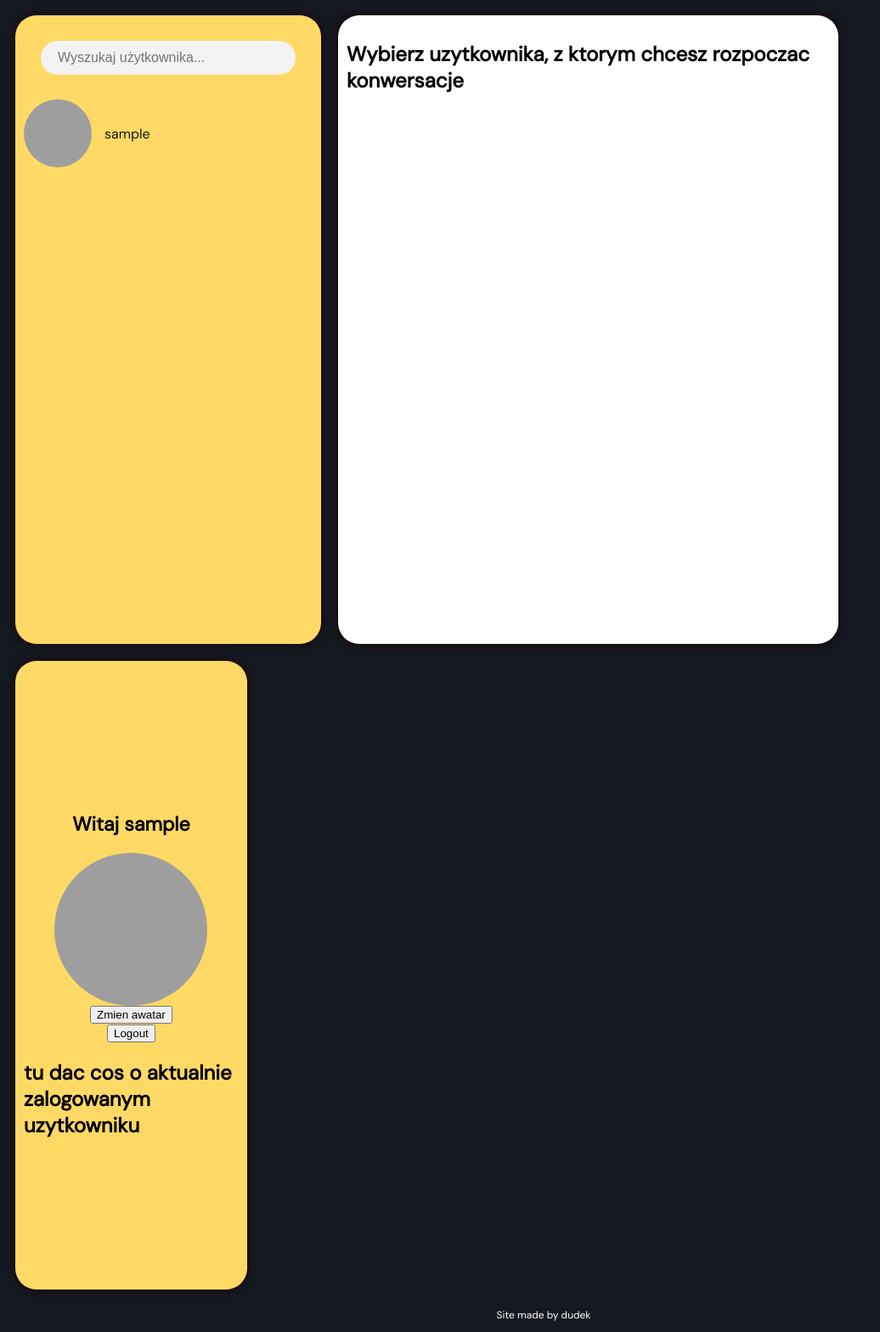
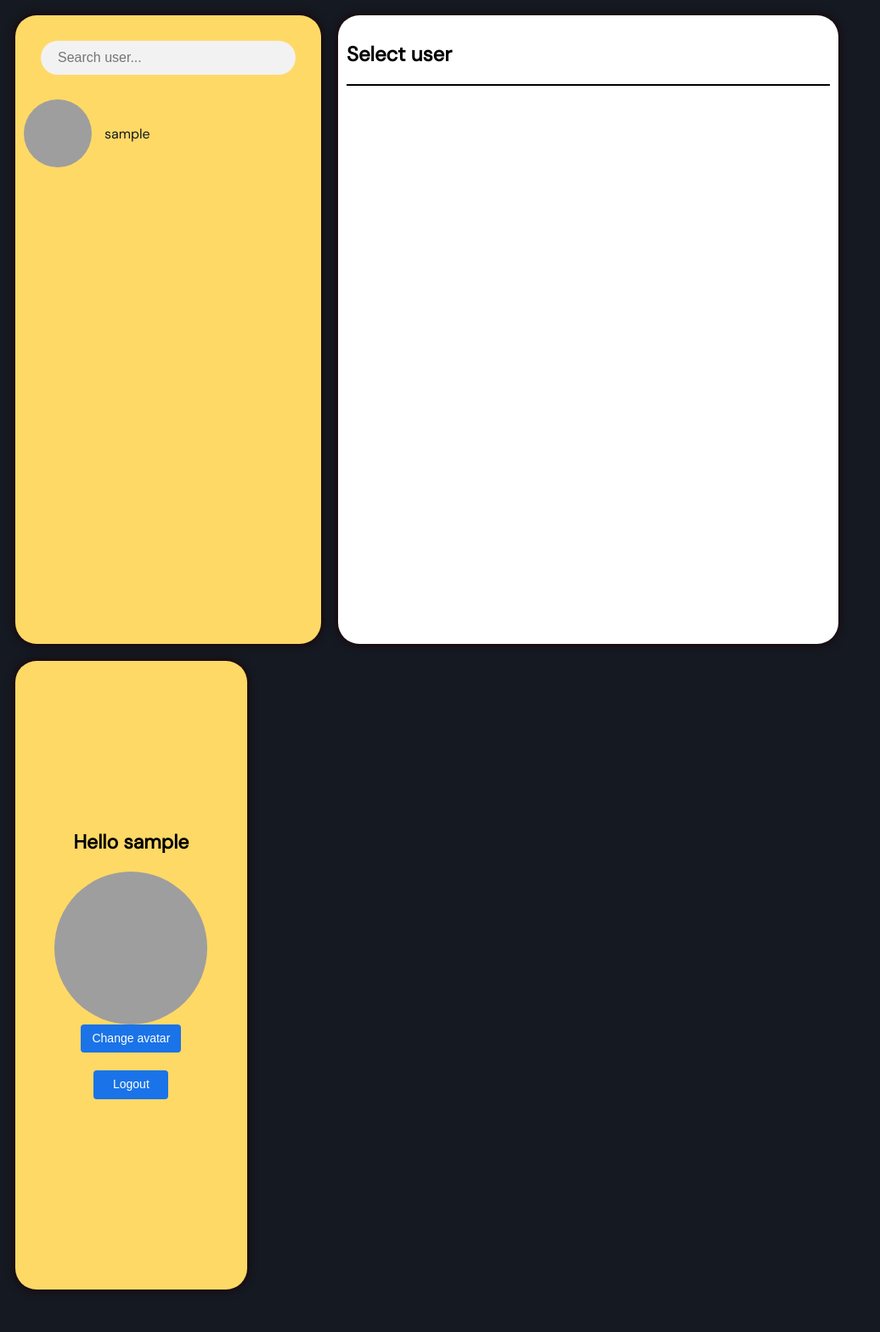
Before and after one commit to dudekx2137/phpChat, a PHP site: page /main.php in a window 1280 px wide. Shown: the whole page at 85% size, without its empty margins (0-1036 px from the left). After the commit the page ends 1520 px from the top, so only its background shows below. Run offline with PHP 8.4, Linux system fonts and the light colour scheme; the visitor is signed in with stand-in values (Sample User, id 1); grey boxes are pictures that could not be loaded.

Commit message:
Add files via upload

```diff
--- a/main.php
+++ b/main.php
@@ -14,7 +14,7 @@
                 include'is_user_logged.php';
             ?>
     <div class="search-container">
-        <input class="search-input" type="text" placeholder="Wyszukaj użytkownika...">
+        <input class="search-input" type="text" placeholder="Search user...">
     </div>
             <br>
             <!-- lista użytkowników -->
@@ -54,9 +54,9 @@
             }
             // naglowek z info o rozmowcy
             if (isset($recipient)) {
-                echo "<h2 class = 'nameOfActualConversation'>Rozmowa z " . $recipient['username'] . "</h2>";
+                echo "<h2 class = 'nameOfActualConversation'>Conversation with: " . $recipient['username'] . "</h2>";
             } else {
-                echo "<h2>Wybierz uzytkownika, z ktorym chcesz rozpoczac konwersacje</h2>";
+                echo "<h2>Select user</h2>";
             }
             ?>
             <!-- Wyświetlanie wiadomości -->
@@ -72,11 +72,23 @@
                         ORDER BY messages.created_at ASC;";
                         $result = mysqli_query($conn, $query);
                         if (mysqli_num_rows($result) > 0) {
-                        while ($row = mysqli_fetch_assoc($result)) {
-                            echo "<p><strong>" .$row["sent_time"] . " " . $row["sender_name"] . ":</strong> " . $row["message"] . "</p>";
-                        }
+                            while ($row = mysqli_fetch_assoc($result)) {
+                                $sender_id = $row['sender_id'];
+                                $sender_name = $row['sender_name'];
+                                $message = $row['message'];
+                                $hrs = $row['sent_time'];
+                                $avatar_path = mysqli_fetch_assoc(mysqli_query($conn, "SELECT avatar_path FROM users WHERE id = $row[sender_id]"))['avatar_path'];
+                                $avatar_path2 = mysqli_fetch_assoc(mysqli_query($conn, "SELECT avatar_path FROM users WHERE id = $recipient_id "))['avatar_path'];
+                                if ($row['sender_id'] == $_SESSION['id']) {
+
+                                    echo '<div class="message sent" style="display: flex; align-items: center;"><img src="' . $avatar_path . '" class="minimini_avatar" style="margin-right: 10px;"><p style="margin: 0;"><strong>'. $hrs . " " . $sender_name . ':</strong> ' . $message . '</p></div>';
+                                } else {
+                                    echo '<div class="message recedived" style="display: flex; align-items: center;"><img src="' . $avatar_path2 . '" class="minimini_avatar" style="margin-right: 10px;"><p style="margin: 0;"><strong>'. $hrs . " " . $sender_name . ':</strong> ' . $message . '</p></div>';
+                                }
+
+                            }
                         } else {
-                            echo "<p>Rozpocznij nową konwersację.</p>";
+                            echo "<p>Start new conversation.</p>";
                         }
                     }
                 ?>
@@ -87,7 +99,7 @@
                     <form method="post" action="">
                         <input type="hidden" name="recipient_id" value="<?php echo $recipient_id; ?>">
                         <textarea name="message" required></textarea>
-                        <button type="submit" name="send" class="send_button">Wyślij</button>
+                        <button type="submit" name="send" class="send_button">Send  </button>
                     </form>
                 </div>
             <?php } ?>
@@ -115,7 +127,11 @@
                                     VALUES ( $conversation_id, $sender_id, $recipient_id, '$message', NOW())";
                             $result3 = mysqli_query($conn, $query3);
                             if ($result3) {
-                                header("Refresh:0");
+                                ob_start();
+                                header('Refresh:0');
+                                ob_end_flush();
+
+
                             } else {
                                 echo "<p>Błąd podczas wysyłania wiadomości.</p>";
                             }
@@ -155,7 +171,7 @@
                     }
                 }
                 //pobranie sciezki do pliku z bazy
-                echo "<h2 class = 'welcome'>Witaj " . $_SESSION['username2'] . "</h2>";
+                echo "<h2 class = 'welcome'>Hello " . $_SESSION['username2'] . "</h2>";
                 $stmt = $conn->prepare("SELECT avatar_path FROM users WHERE id = ?");
                 $stmt->bind_param('i', $user_id);
                 $stmt->execute();
@@ -177,7 +193,7 @@
                         echo '</form>';
 
             ?>
-            <button class = "show_avatar_buttons" onclick = "showbutt()">Zmien awatar</button>
+            <button class = "show_avatar_buttons" onclick = "showbutt()" id = "logoutButton">Change avatar</button><br>
             <?php
 
 
@@ -189,11 +205,11 @@
                     <button type="submit" id="logoutButton" class="button5">Logout</button>
                 </form>
             </div>
-            <h2>tu dac cos o aktualnie zalogowanym uzytkowniku</h2>
+
         </div>
     </div>
     <div class="footer">
-        <p class="footertext">Site made by dudek</p
+        <p class="footertext"></p>
     </div>
     <script>
             //zablokowanie przysicku submit, do momentu wprowadzenia pliku przez uzytkownika
--- a/main_styles.css
+++ b/main_styles.css
@@ -116,9 +116,10 @@ body{
     max-height: 90vh;
 }
             #messages-container {
-
+                border-top: 2px solid black;
                 height: calc(100% - 40px);
                 overflow-y: scroll;
+                padding-top: 10px;
             }
             textarea {
                 border-radius: 5px;
@@ -145,6 +146,32 @@ body{
               .send_button:hover {
                 background-color: #ffa500 ;
               }
+              .message {
+                clear: both;
+                display: table;
+                width: 100%;
+                margin-bottom: 10px;
+                border-radius: 20px;
+              }
+
+              .sent {
+                background-color: #ffd966;
+                float: right;
+                width: 40%;
+              }
+
+              .recedived {
+                background-color: #f2f2f2;
+                float: left;
+                width: 40%;
+              }
+              .minimini_avatar{
+                    border-radius: 50%;
+                width: 50px;
+                height: 50px;
+                object-fit: cover;
+                object-position: 50% 50%;
+              }
 
 .right_container{
     padding: 10px;
@@ -159,6 +186,7 @@ body{
     box-shadow: 0 0 10px 2px rgba(30, 0, 0, 0.67);
 }
             .welcome{
+                margin-top: -10%;
                 text-align: center;
                 font-size: 23px;
 
@@ -175,6 +203,19 @@ body{
             .avatarbutton{
                 margin-top: auto;
                 display:none;
+
+            }
+            #logoutButton{
+                cursor: pointer;
+                border:1px solid transparent;
+                padding: 6px 12px;
+                font-size: 14px;
+                line-height: 1.42;
+                color:white;
+                border-radius: 4px;
+                background-color: #1a73e8;
+                outline: none;
+                min-width: 88px;
             }
 .footer{
     text-align: center;
```
